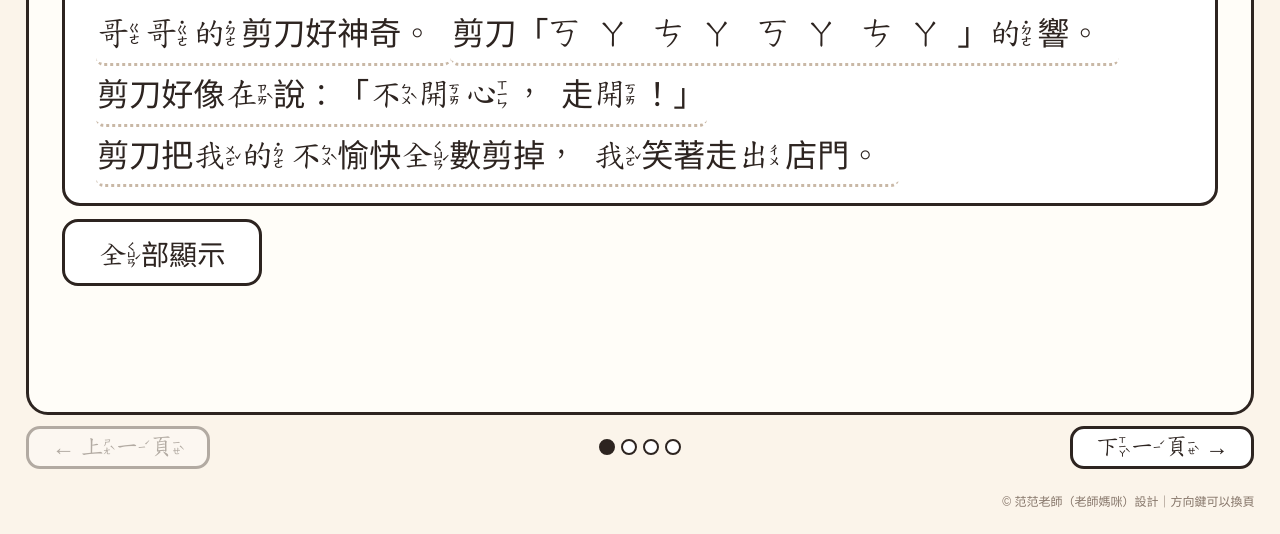
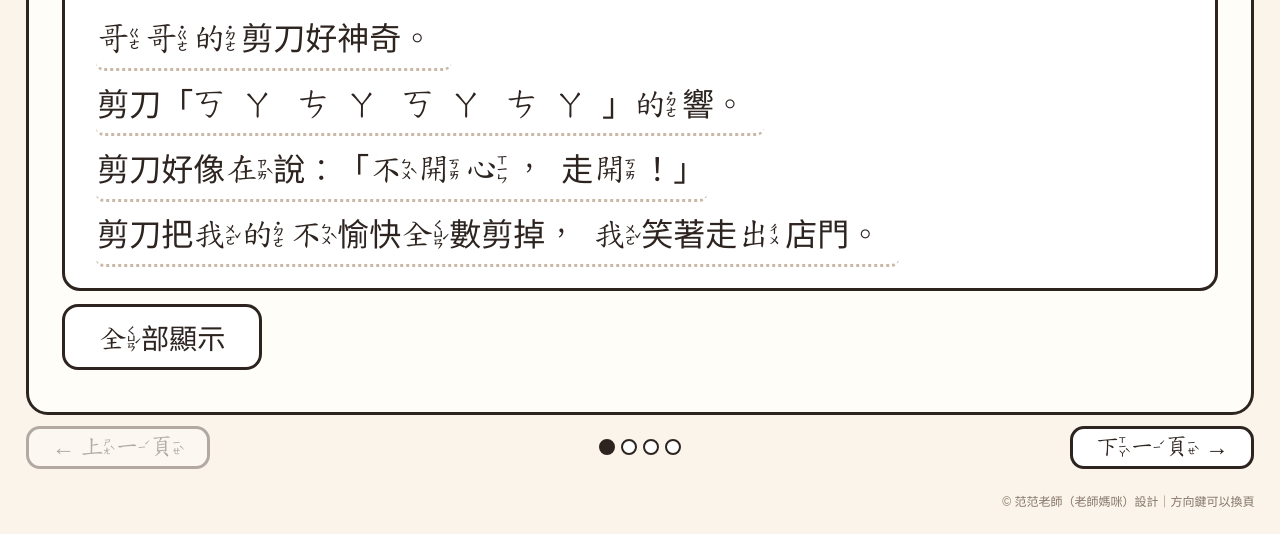
Before and after one commit to teacher-liujikan/midterm-review, a plain HTML site: page lesson8/pattern.html in a window 1280 px wide. Shown: the part 266-800 px from the top of the page. Drawn offline with Linux system fonts and the light colour scheme; a web font is replaced by a local one.

Commit message:
句型導學範例短文：一句一行
Co-Authored-By: Claude Fable 5.2 <noreply@anthropic.com>
Claude-Session: https://claude.ai/code/session_017UyCQtCTnZFGRHMzjyyYvE

```diff
--- a/lesson8/pattern.html
+++ b/lesson8/pattern.html
@@ -80,7 +80,7 @@ nav.bar .dot.on{background:var(--ink)}
 .text{display:flex;flex-direction:column;gap:1vh;font-size:clamp(18px,min(1.9vw,3.6vh),32px);line-height:1.75}
 .text p{margin:0}
 .pno{display:inline-block;min-width:2.2em;color:var(--muted);font-size:.6em;font-family:var(--sans)}
-.sen{display:inline;border:0;background:none;padding:0 .05em;border-radius:8px;font:inherit;line-height:inherit;text-align:left;cursor:pointer;border-bottom:3px dotted #c9b8a6}
+.sen{display:block;width:fit-content;max-width:100%;margin:.15em 0;border:0;background:none;padding:0 .05em;border-radius:8px;font:inherit;line-height:inherit;text-align:left;cursor:pointer;border-bottom:3px dotted #c9b8a6}
 .sen:hover{background:#f6efe5}
 .sen.on{border-bottom-color:transparent}
 .sen.on.k1{background:#fbe4ea}.sen.on.k2{background:#fbefd2}.sen.on.k3{background:#dcf2f0}.sen.on.k4{background:#e2e7fb}.sen.on.k0{color:#8d8178}
```
